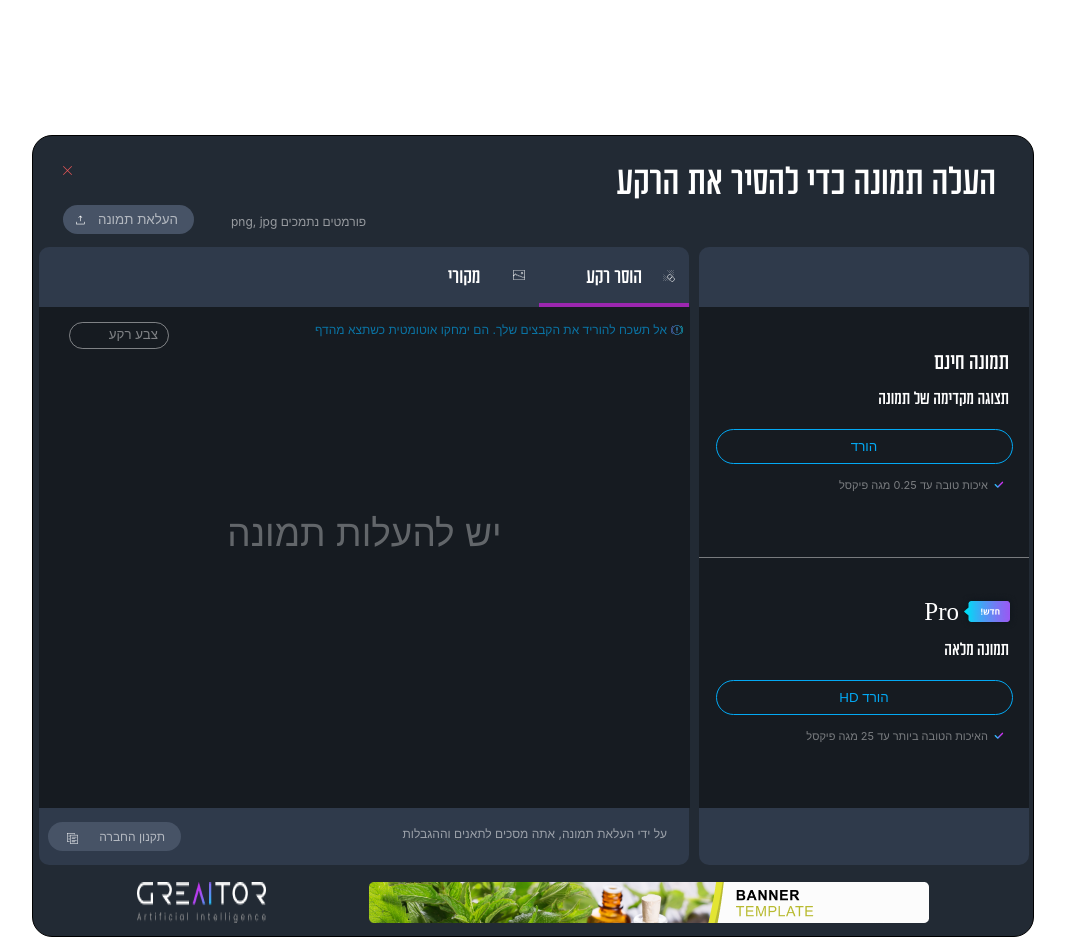
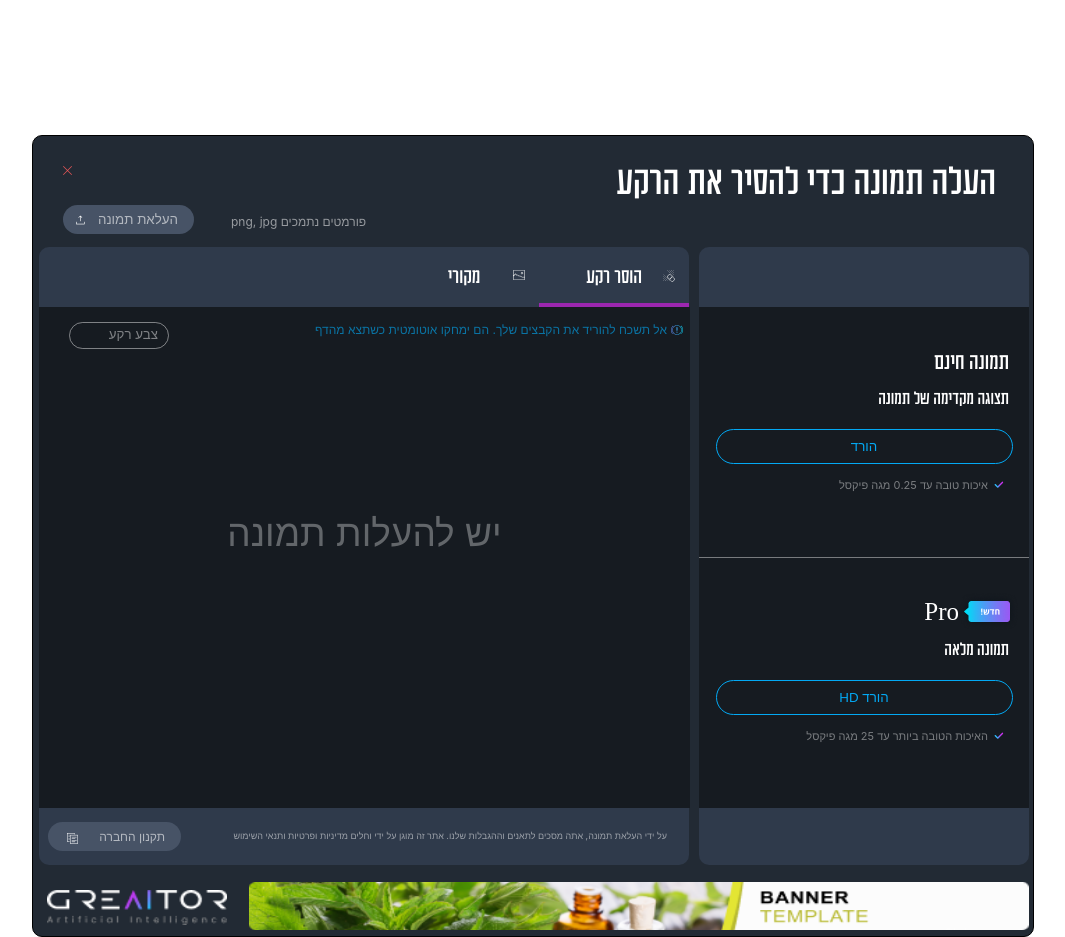
Before and after one commit to irenap89/remove_bg_11, a React (Create React App) app: page / in a window 1280 px wide. Shown: the whole page, without its empty margins (107-1172 px from the left). Built offline with nearby package versions, Linux system fonts and the light colour scheme.

Commit message:
lesson 8

```diff
--- a/src/Bg.css
+++ b/src/Bg.css
@@ -11,7 +11,7 @@
     margin: 0 auto;
     margin-top: 135px;
     background-color: #222A34;
-    border-radius: 20px;
+    border-radius: 10px;
     position: relative;
 }
 
@@ -69,7 +69,7 @@
 .footer{
     display: flex;
     flex-direction: row-reverse;
-    justify-content: space-evenly;
+    justify-content: space-between;
 }
 
 .middle_cont_right,.middle_cont_left{
@@ -152,9 +152,9 @@
 
 .text_eula{
     color: #ffffff85;
-    font-size: 12px;
+    font-size: 9px;
     text-align: right;
-    margin-top: 18px;
+    margin-top: 22px;
     margin-right: 22px;
 }
 
@@ -307,3 +307,17 @@
     left: 44%;
     top: 89%;
 }
+
+.banner{
+    width: 78%;
+    height: 48px;
+    margin-right: 4px;
+}
+
+
+.logo{
+    margin-left: 14px;
+    width: 18%;
+    height: 35px;
+    margin-top: 8px;
+}
--- a/src/Bg.jsx
+++ b/src/Bg.jsx
@@ -4,7 +4,7 @@ import close from './assets/close.png'
 import banner from './assets/banner.png'
 import logo from './assets/logo.png'
 import Download from './Download'
-import { useState,useRef } from 'react';
+import { useState,useRef ,useEffect} from 'react';
 import No_bg_tab from './No_bg_tab';
 import close_1 from './assets/close1.png'
 import not_robot_img from './assets/not_robot.png'
@@ -23,6 +23,13 @@ function Bg() {
     const [not_robot, set_not_robot] = useState(false);
     const [err_msg_down, set_err_msg_down] = useState('');
 
+
+    useEffect(() => {
+        if (not_robot){
+            set_err_msg_down('');
+        }
+
+     }, [not_robot]);
 
 
     const inputElement = useRef();
@@ -78,8 +85,19 @@ function Bg() {
 
     function download_img_func(){
         if (not_robot){
-          //  TODO: download image
 
+
+          fetch('http://localhost:4000/no_bg_'+file_name)
+          .then(response => {
+              response.blob().then(blob => {
+                  let url = window.URL.createObjectURL(blob);
+                  let a = document.createElement('a');
+                  a.href = url;
+                  a.download = file_name;
+                  a.click();
+              });
+
+           });
 
 
         } else {
@@ -89,6 +107,9 @@ function Bg() {
 
   return (
     <div className="Bg">
+
+
+
         <div className='bg_cont'>
             <div className='header'>
                 <div className='header_title'> העלה תמונה כדי להסיר את הרקע </div>
@@ -125,7 +146,8 @@ function Bg() {
 
                     <div className='middle_cont_left_footer'>
                         <div className='text_eula'>
-                            על ידי העלאת תמונה, אתה מסכים לתאנים וההגבלות
+                         על ידי העלאת תמונה, אתה מסכים לתאנים וההגבלות
+                      שלנו. אתר זה מוגן על ידי וחלים מדיניות ופרטיות ותנאי השימוש
                         </div>
                         <div className='eula' onClick={()=>set_show_eula(true)}> תקנון החברה </div>
                     </div>
@@ -135,8 +157,8 @@ function Bg() {
 
 
             <div className='footer'>
-                    <img src={banner} />
-                    <img src={logo} />
+                    <img src={banner} className='banner'/>
+                    <img src={logo} className='logo'/>
             </div>
 
 
@@ -181,7 +203,7 @@ function Bg() {
                     </div>
 
                     <div className='checkbox_cont'>
-                        <input type="checkbox" onChange={()=>set_not_robot(!not_robot)}/>
+                        <input type="checkbox" checked={not_robot} onChange={()=>set_not_robot(!not_robot)}/>
                         <div className='not_robot_text'> אני לא רובוט </div>
                         <img src={not_robot_img}  className='not_robot_img'/>
 
```
Also changed, not shown: 1 other file (tests, documents, lock files or other folders).
